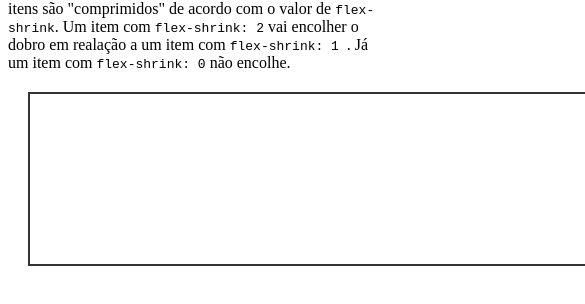
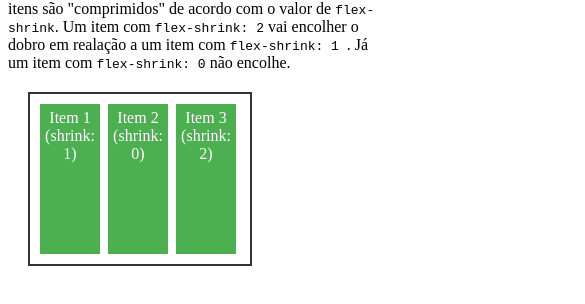
Before and after one commit to LucasWeidner/super-dev-2024, a plain HTML site: page css avançado/flex/flex-shrink.html in a window 390 px wide. Shown: the part 116-420 px from the top of the page, 585 px wide, since content can reach past the window. Drawn offline with Linux system fonts and the light colour scheme.

Commit message:
Adicionar estilização do flex shrink

```diff
--- a/css avançado/flex/flex-shrink.css
+++ b/css avançado/flex/flex-shrink.css
@@ -8,7 +8,7 @@ main {
 }
 
 .item {
-    background-color: 4caf50;
+    background-color: #4caf50;
     color: #fff;
     padding: 20px;
     margin: 5px;
@@ -16,6 +16,29 @@ main {
     font-size: 1rem;
     flex-basis: 250px;
     /* Tamanho inicial de cada item*/
+}
+
+@media(max-width: 680px){
+    main{
+        width: 400px;
+    }
+
+    .item{
+        width: 150px;
+    }
+}
+
+@media(max-width: 400px){
+    main{
+        width: 200px;
+        gap: 8px;
+    }
+
+    .item{
+        flex-basis: 50px;
+        padding: 5px;
+        margin: 0px;
+    }
 }
 
 /* Valores distinos de flex-shrink */
```
